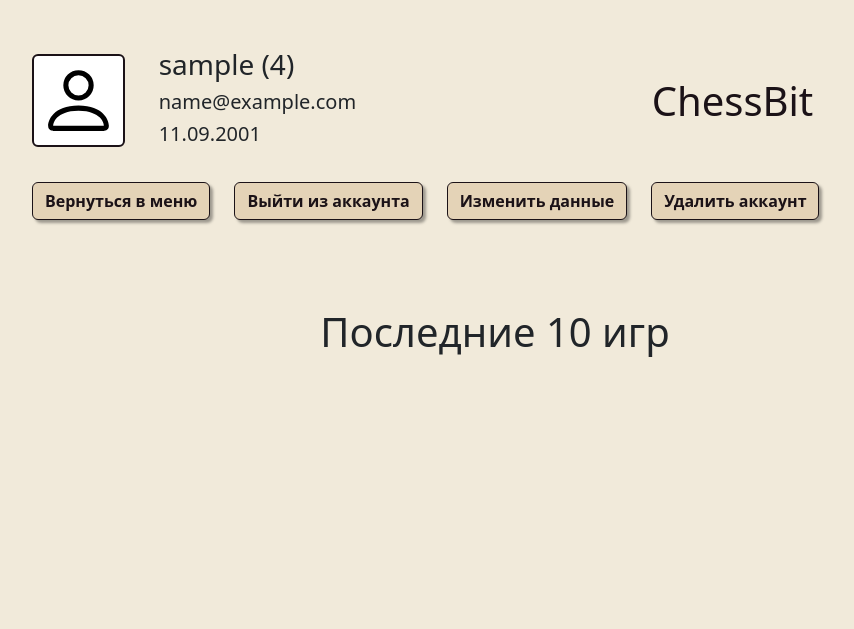
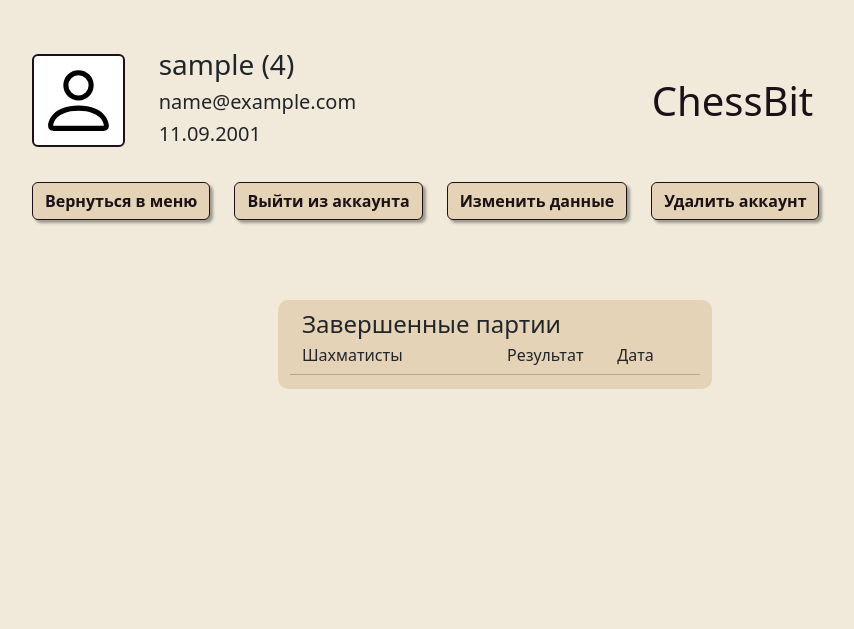
Before and after one commit to GoshArt/ChessBit, a Django app: a page that uses main/templates/main/profile.html in a window 1280 px wide. Shown: the top 629 px of the page, without its empty margins (145-999 px from the left). Run offline with Django 5.2, Linux system fonts and the light colour scheme; tables that the repository leaves empty hold one stand-in row (values such as "Sample post").

Commit message:
restyle card history

```diff
--- a/main/templates/main/profile.html
+++ b/main/templates/main/profile.html
@@ -53,57 +53,62 @@
     </div>
 
 
+
+
     <div class="history row gap-3 col-xl-7 col-md-7 col-sm-12 mx-auto  " style="margin-top: 4rem">
-        <p class="mt-3 p-2 text-center h1">Последние 10 игр</p>
+        <div class="col-11 col-sm-12 col-md-12 col-lg-8 mx-auto">
+
+            <div class="row mt-3 c-card justify-content-between">
+                <div class="row" style="margin-left: 0">
+                    <h5 class="col-12 h4">Завершенные партии</h5>
+                    <h6 class="col-6 text-start">Шахматисты</h6>
+                    <h6 class="col-2 text-center">Результат</h6>
+                    <h6 class="col-3 text-end">Дата</h6>
+                    <hr style="margin-bottom: 4px">
+                </div>
+
                 {% for game in games %}
-            <a href="/history?id={{ game.history_id }}"
-               class="row c-card col-xl-8 col-lg-10 col-md-10 col-sm-8 col-auto mx-auto justify-content-between"
-               {% if game.side == "W" %}
-               style="background-image: linear-gradient(90deg, rgb(235,235,235) 50%, rgba(0,0,0,0.42) 0%);"
-               {% else %}
-               style="background-image: linear-gradient(90deg, rgba(0,0,0,0.42) 50%, rgb(235,235,235) 0%);"
-               {% endif %}
-            >
-
-                <div class="col-2 p-0 d-flex justify-content-end">
-                    <img src="{% static game.avatar %}" class="img-avatar-card img-thumbnail img-fluid " alt="">
+                    <div class="row justify-content-between" style="margin-left: 0">
+                        <div class="row col-7 text-start d-flex" style="align-items: baseline">
+                            <div class="col-12 row" style="align-items: baseline">
+                                <div class="col-2 p-0 colorPlayer" {% if game.side == "W" %}style="background: white"
+                                     {% else %}style="background: black"{% endif %}></div>
+                                <h5 class="col-8">{{ game.name }}</h5>
+                                <h5 class="col-2 text-end"><strong>{{ game.fr }}</strong></h5>
                             </div>
-                <div class="col-3">
-                    <p class="card-title h4">{{ game.name }} {{ game.fr }}
-                    </p>
-                    <p class="card-text"><small class="text-muted">{{ game.date }}</small></p>
+                            <div class="col-12 row" style="align-items: baseline">
+                                <div class="col-2 p-0 colorPlayer" {% if game.side == "B" %}style="background: white"
+                                     {% else %}style="background: black"{% endif %}></div>
+                                <h5 class="col-8">{{ game.enemy }}</h5>
+                                <h5 class="col-2 text-end"><strong>{{ game.sr }}</strong></h5>
                             </div>
-                {% if game.fr == " 1" %}
+                        </div>
+                        <h5 class="col-2 p-0 m-0 text-center d-flex align-items-center justify-content-center">
+                            {% if game.res == '1' %}
                                 <div class="result col-2 d-flex align-items-center justify-content-center"
                                      style="background-color: #81B64C">
-                        <p>+</p>
+                                    <p class="d-flex align-items-center justify-content-center">+</p>
                                 </div>
-                {% elif game.fr == ' 0' %}
+                            {% elif game.res == '-1' %}
                                 <div class="result col-2 d-flex align-items-center justify-content-center"
                                      style="background-color: #CF4846">
-                        <p>-</p>
+                                    <p class="d-flex align-items-center justify-content-center">-</p>
                                 </div>
                             {% else %}
                                 <div class="result col-2 d-flex align-items-center justify-content-center"
                                      style="background-color: #B6C0C0">
-                        <p>=</p>
+                                    <p class="d-flex align-items-center justify-content-center">=</p>
                                 </div>
                             {% endif %}
-                <div class="col-3">
-                    <p class="card-title h4">{{ game.enemy }} {{ game.sr }}
-                    </p>
-                    <p class="card-text"><small class="text-muted">{{ game.date }}</small></p>
+                        </h5>
+                        <h6 class="col-3 text-end d-flex" style="align-items: center">{{ game.date }}</h6>
+                        <hr style="margin-bottom: 4px">
                     </div>
-                <div class="col-2 p-0 d-flex">
-                    <img src="{% static game.avatar %}" class="img-avatar-card img-thumbnail img-fluid " alt="">
+                {% endfor %}
+
+            </div>
         </div>
 
-            </a>
-        {% endfor %}
-        {#        <div class="col justify-content-center d-flex align-items-center gap-2 mt-3" style="margin-bottom: 40px">#}
-        {#            <button type="button" class="btn btn-secondary">Назад</button>#}
-        {#            <button type="button" class="btn btn-secondary">Вперёд</button>#}
-        {#        </div>#}
 
     </div>
 
```
Lines whose indentation alone changed are shown as unchanged.
